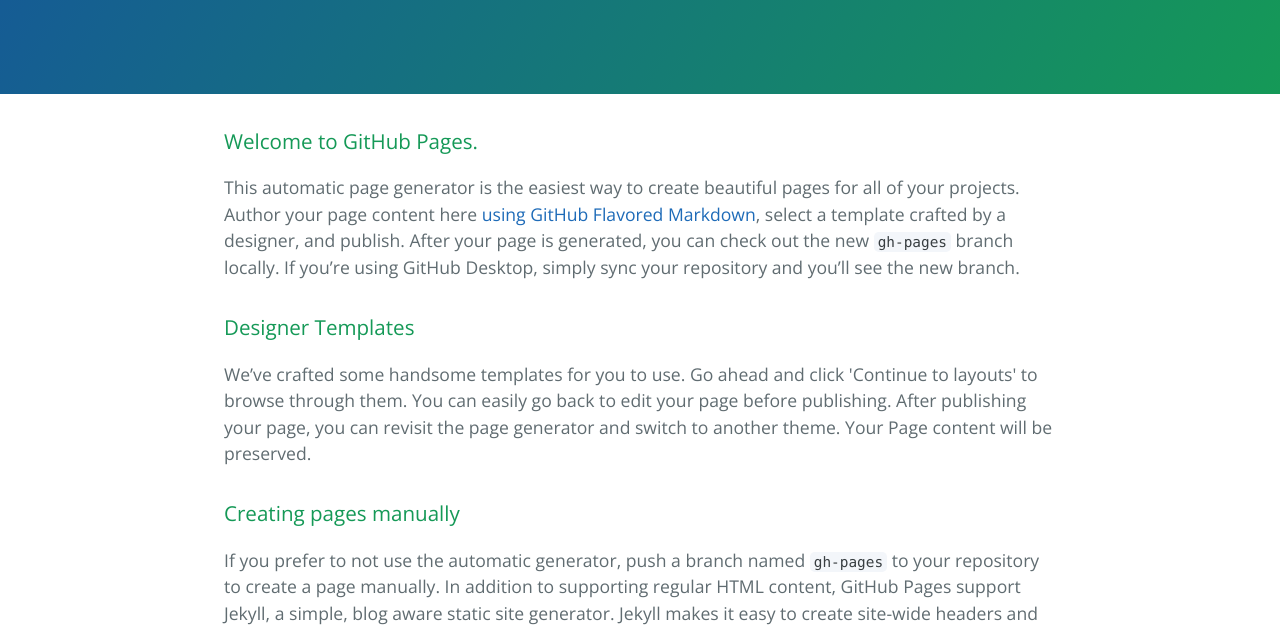
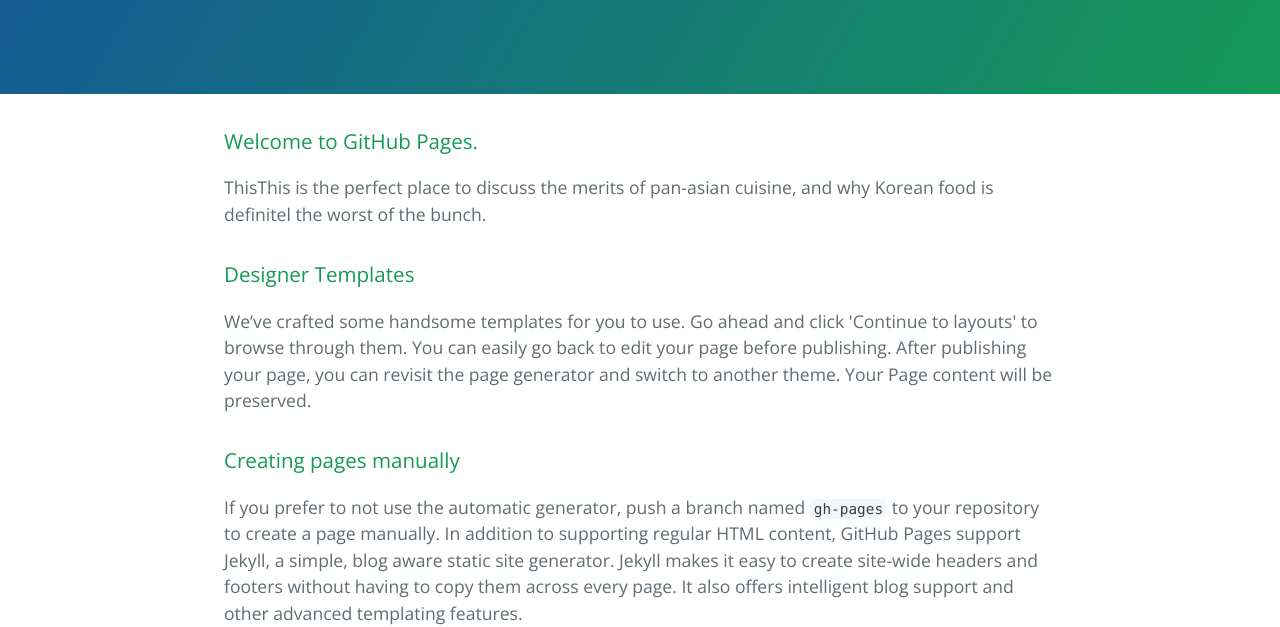
Before and after one commit to tsun915/tsun915.github.io, a plain HTML site: page index.html in a window 1280 px wide. Shown: the part 176-803 px from the top of the page. Drawn offline with nearby package versions, Linux system fonts and the light colour scheme.

Commit message:
Name and Korean Food
Updated Title
Changed first paragraph to be irrelevant.

```diff
--- a/index.html
+++ b/index.html
@@ -2,7 +2,7 @@
 <html lang="en-us">
   <head>
     <meta charset="UTF-8">
-    <title>Tsun915.GitHub.io by tsun915</title>
+    <title>Welcome to Lesson 101</title>
     <meta name="viewport" content="width=device-width, initial-scale=1">
     <link rel="stylesheet" type="text/css" href="stylesheets/normalize.css" media="screen">
     <link href='https://fonts.googleapis.com/css?family=Open+Sans:400,700' rel='stylesheet' type='text/css'>
@@ -19,7 +19,7 @@
       <h3>
 <a id="welcome-to-github-pages" class="anchor" href="#welcome-to-github-pages" aria-hidden="true"><span aria-hidden="true" class="octicon octicon-link"></span></a>Welcome to GitHub Pages.</h3>
 
-<p>This automatic page generator is the easiest way to create beautiful pages for all of your projects. Author your page content here <a href="https://guides.github.com/features/mastering-markdown/">using GitHub Flavored Markdown</a>, select a template crafted by a designer, and publish. After your page is generated, you can check out the new <code>gh-pages</code> branch locally. If you’re using GitHub Desktop, simply sync your repository and you’ll see the new branch.</p>
+<p>ThisThis is the perfect place to discuss the merits of pan-asian cuisine, and why Korean food is definitel the worst of the bunch.</p>
 
 <h3>
 <a id="designer-templates" class="anchor" href="#designer-templates" aria-hidden="true"><span aria-hidden="true" class="octicon octicon-link"></span></a>Designer Templates</h3>
```
